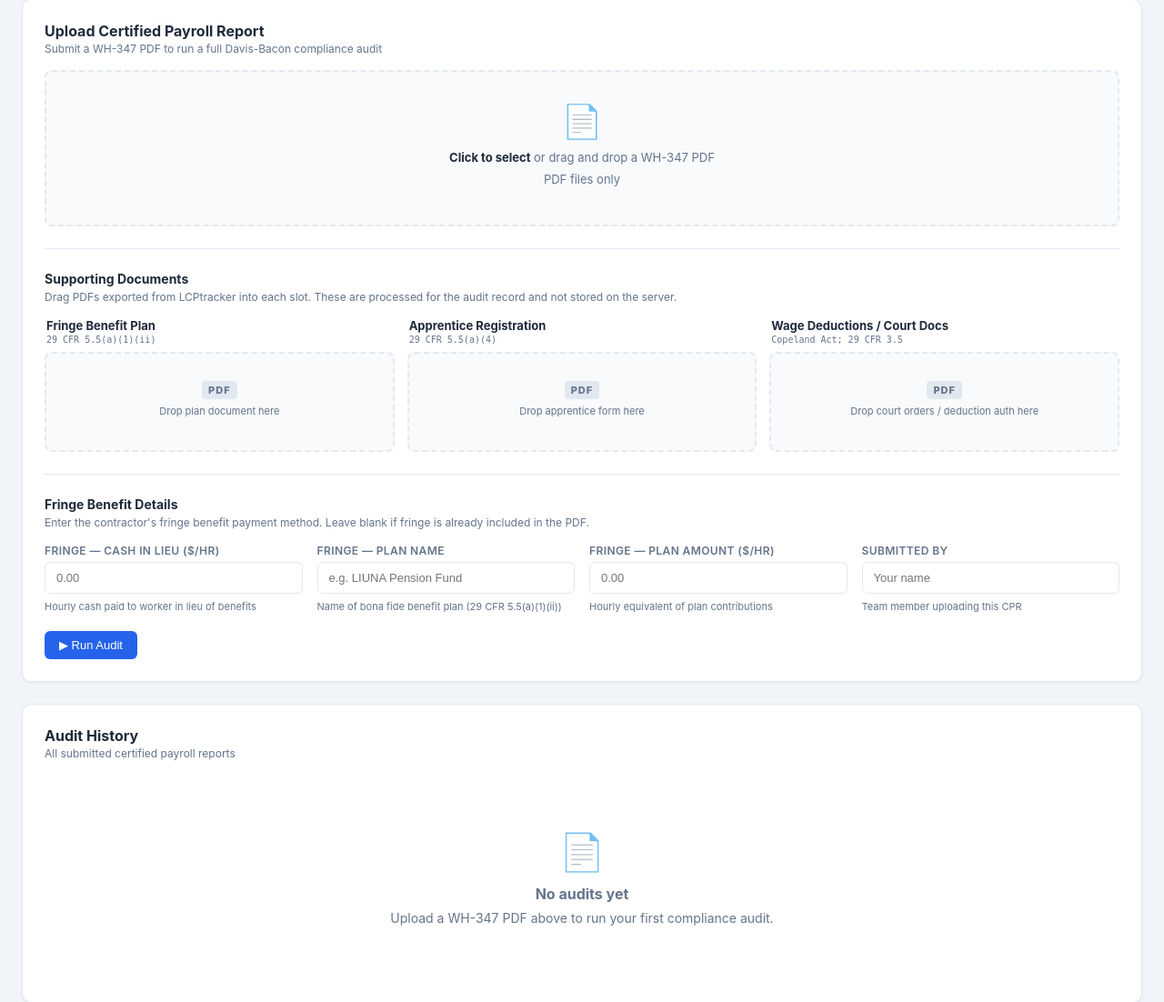
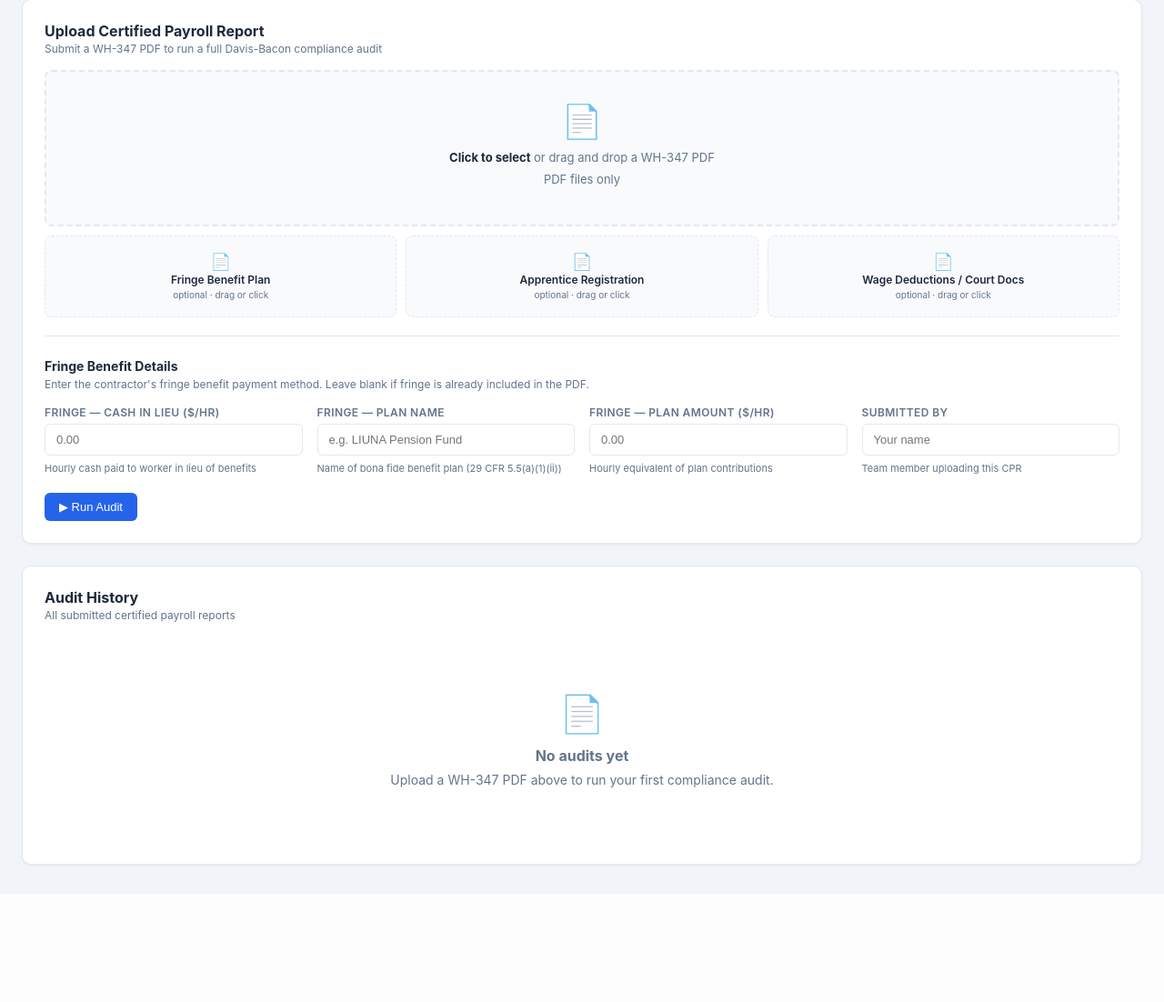
Before and after one commit to ethanstod/Audit-App-v2, a Flask app: page / in a window 1280 px wide. Shown: the part 217-1319 px from the top of the page at 91% size. After the commit the page ends 1171 px from the top, so only its background shows below. Run offline with Flask 3, Linux system fonts and the light colour scheme; data that the repository does not hold is empty.

Commit message:
Move supporting doc boxes directly below main drop zone as compact inline row
Co-Authored-By: Claude Sonnet 4.6 <noreply@anthropic.com>

```diff
--- a/templates/base.html
+++ b/templates/base.html
@@ -377,6 +377,43 @@
             .supp-grid { grid-template-columns: 1fr; }
         }
 
+        /* Mini supporting document boxes */
+        .mini-supp-row {
+            display: grid;
+            grid-template-columns: repeat(3, 1fr);
+            gap: 10px;
+            margin-bottom: 4px;
+        }
+        .mini-supp-box {
+            border: 1.5px dashed var(--border);
+            border-radius: 8px;
+            padding: 12px 10px;
+            text-align: center;
+            cursor: pointer;
+            background: #f8fafc;
+            transition: border-color 0.15s, background 0.15s;
+            min-height: 90px;
+            display: flex;
+            flex-direction: column;
+            align-items: center;
+            justify-content: center;
+            gap: 3px;
+        }
+        .mini-supp-box:hover  { border-color: var(--accent); background: #eff6ff; }
+        .mini-supp-box.dragover { border-color: var(--accent); background: #dbeafe; }
+        .mini-supp-box.has-file { border-color: var(--green); border-style: solid; background: #f0fdf4; }
+        .mini-supp-icon { font-size: 18px; line-height: 1; color: var(--muted); }
+        .mini-supp-box.has-file .mini-supp-icon { color: var(--green); }
+        .mini-supp-label { font-size: 12px; font-weight: 600; color: var(--text); }
+        .mini-supp-hint  { font-size: 10px; color: var(--muted); }
+        .mini-supp-name  { font-size: 10px; color: var(--green); font-weight: 600;
+                           word-break: break-all; max-width: 100%; display: none; }
+        .mini-supp-box.has-file .mini-supp-hint { display: none; }
+        .mini-supp-box.has-file .mini-supp-name { display: block; }
+        @media (max-width: 600px) {
+            .mini-supp-row { grid-template-columns: 1fr; }
+        }
+
         /* Update banner */
         .update-banner {
             background: #92400e;
--- a/templates/index.html
+++ b/templates/index.html
@@ -41,8 +41,8 @@
 
     <form id="upload-form" method="POST" action="/upload" enctype="multipart/form-data">
 
-        <!-- Drop zone -->
-        <div class="form-group full" style="margin-bottom: 20px;">
+        <!-- Main WH-347 drop zone -->
+        <div class="form-group full" style="margin-bottom: 10px;">
             <div class="drop-zone" id="drop-zone" onclick="document.getElementById('pdf-input').click()">
                 <div class="drop-zone-icon">&#128196;</div>
                 <p><strong>Click to select</strong> or drag and drop a WH-347 PDF</p>
@@ -53,69 +53,35 @@
                    style="display:none" required>
         </div>
 
-        <hr class="divider">
+        <!-- Supporting document boxes — directly below the main drop zone -->
+        <div class="mini-supp-row">
+            <div class="mini-supp-box" id="supp-zone-fringe"
+                 onclick="document.getElementById('fringe-plan-input').click()">
+                <div class="mini-supp-icon">&#128196;</div>
+                <div class="mini-supp-label">Fringe Benefit Plan</div>
+                <div class="mini-supp-hint">optional · drag or click</div>
+                <div class="mini-supp-name" id="supp-name-fringe"></div>
+            </div>
+            <div class="mini-supp-box" id="supp-zone-apprentice"
+                 onclick="document.getElementById('apprentice-input').click()">
+                <div class="mini-supp-icon">&#128196;</div>
+                <div class="mini-supp-label">Apprentice Registration</div>
+                <div class="mini-supp-hint">optional · drag or click</div>
+                <div class="mini-supp-name" id="supp-name-apprentice"></div>
+            </div>
+            <div class="mini-supp-box" id="supp-zone-deduction"
+                 onclick="document.getElementById('deduction-input').click()">
+                <div class="mini-supp-icon">&#128196;</div>
+                <div class="mini-supp-label">Wage Deductions / Court Docs</div>
+                <div class="mini-supp-hint">optional · drag or click</div>
+                <div class="mini-supp-name" id="supp-name-deduction"></div>
+            </div>
+        </div>
+        <input type="file" id="fringe-plan-input" name="fringe_plan_pdf" accept=".pdf" style="display:none">
+        <input type="file" id="apprentice-input"  name="apprentice_pdf"  accept=".pdf" style="display:none">
+        <input type="file" id="deduction-input"   name="wage_deduction_pdf" accept=".pdf" style="display:none">
 
-        <!-- Supporting Documents — 3 columns -->
-        <div style="margin-bottom: 16px;">
-            <div class="section-title" style="font-size:14px;">Supporting Documents</div>
-            <p style="font-size:12px;color:var(--muted);margin-top:4px;">
-                Drag PDFs exported from LCPtracker into each slot. These are processed for the audit record and not stored on the server.
-            </p>
-        </div>
-
-        <div class="supp-grid">
-
-            <!-- Column 1: Fringe Plan -->
-            <div class="supp-col">
-                <div class="supp-col-header">
-                    <div class="supp-col-title">Fringe Benefit Plan</div>
-                    <div class="supp-col-reg">29 CFR 5.5(a)(1)(ii)</div>
-                </div>
-                <div class="supp-zone" id="supp-zone-fringe"
-                     onclick="document.getElementById('fringe-plan-input').click()">
-                    <div class="supp-zone-icon">PDF</div>
-                    <div class="supp-zone-hint">Drop plan document here</div>
-                    <div class="supp-zone-name" id="supp-name-fringe"></div>
-                </div>
-                <input type="file" id="fringe-plan-input" name="fringe_plan_pdf"
-                       accept=".pdf" style="display:none">
-            </div>
-
-            <!-- Column 2: Apprentice Form -->
-            <div class="supp-col">
-                <div class="supp-col-header">
-                    <div class="supp-col-title">Apprentice Registration</div>
-                    <div class="supp-col-reg">29 CFR 5.5(a)(4)</div>
-                </div>
-                <div class="supp-zone" id="supp-zone-apprentice"
-                     onclick="document.getElementById('apprentice-input').click()">
-                    <div class="supp-zone-icon">PDF</div>
-                    <div class="supp-zone-hint">Drop apprentice form here</div>
-                    <div class="supp-zone-name" id="supp-name-apprentice"></div>
-                </div>
-                <input type="file" id="apprentice-input" name="apprentice_pdf"
-                       accept=".pdf" style="display:none">
-            </div>
-
-            <!-- Column 3: Wage Deductions / Court Docs -->
-            <div class="supp-col">
-                <div class="supp-col-header">
-                    <div class="supp-col-title">Wage Deductions / Court Docs</div>
-                    <div class="supp-col-reg">Copeland Act; 29 CFR 3.5</div>
-                </div>
-                <div class="supp-zone" id="supp-zone-deduction"
-                     onclick="document.getElementById('deduction-input').click()">
-                    <div class="supp-zone-icon">PDF</div>
-                    <div class="supp-zone-hint">Drop court orders / deduction auth here</div>
-                    <div class="supp-zone-name" id="supp-name-deduction"></div>
-                </div>
-                <input type="file" id="deduction-input" name="wage_deduction_pdf"
-                       accept=".pdf" style="display:none">
-            </div>
-
-        </div>
-
-        <hr class="divider">
+        <hr class="divider" style="margin-top:20px;">
 
         <div style="margin-bottom: 16px;">
             <div class="section-title" style="font-size:14px;">Fringe Benefit Details</div>
@@ -315,8 +281,8 @@
         loadingMsg.style.display = 'inline';
     });
 
-    // Supplementary document drop zones
-    function setupSuppZone(zoneId, inputId, nameId) {
+    // Mini supporting document boxes
+    function setupMiniBox(zoneId, inputId, nameId) {
         const zone  = document.getElementById(zoneId);
         const input = document.getElementById(inputId);
         const name  = document.getElementById(nameId);
@@ -333,14 +299,8 @@
             zone.classList.add('has-file');
         }
 
-        input.addEventListener('change', () => {
-            if (input.files[0]) setFile(input.files[0]);
-        });
-
-        zone.addEventListener('dragover', e => {
-            e.preventDefault();
-            zone.classList.add('dragover');
-        });
+        input.addEventListener('change', () => { if (input.files[0]) setFile(input.files[0]); });
+        zone.addEventListener('dragover',  e => { e.preventDefault(); zone.classList.add('dragover'); });
         zone.addEventListener('dragleave', () => zone.classList.remove('dragover'));
         zone.addEventListener('drop', e => {
             e.preventDefault();
@@ -349,8 +309,8 @@
         });
     }
 
-    setupSuppZone('supp-zone-fringe',     'fringe-plan-input', 'supp-name-fringe');
-    setupSuppZone('supp-zone-apprentice', 'apprentice-input',  'supp-name-apprentice');
-    setupSuppZone('supp-zone-deduction',  'deduction-input',   'supp-name-deduction');
+    setupMiniBox('supp-zone-fringe',     'fringe-plan-input', 'supp-name-fringe');
+    setupMiniBox('supp-zone-apprentice', 'apprentice-input',  'supp-name-apprentice');
+    setupMiniBox('supp-zone-deduction',  'deduction-input',   'supp-name-deduction');
 </script>
 {% endblock %}
```
